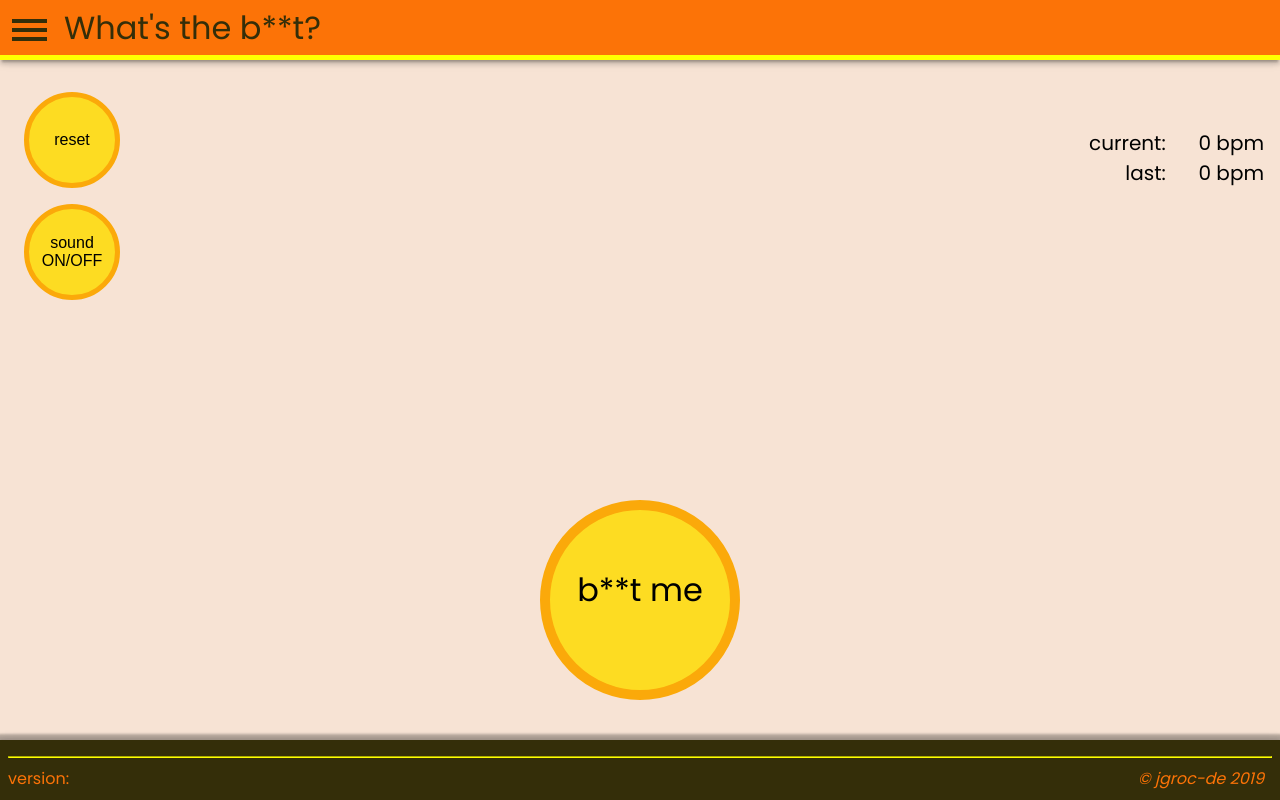
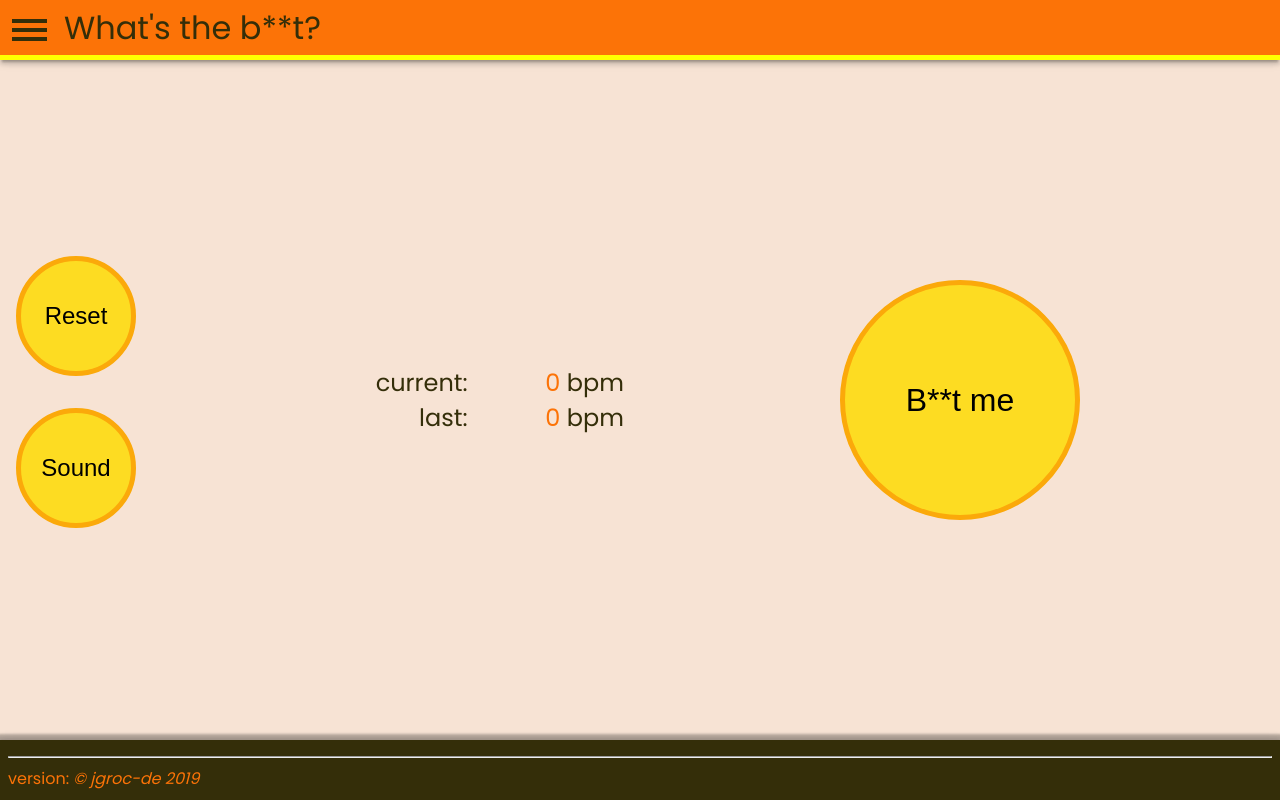
Before and after one commit to jgroc-de/whatsthebeat, a PHP site: page / in a window 1280 px wide. Run offline with PHP 8.4, Linux system fonts and the light colour scheme.

Commit message:
update install

```diff
--- a/CSS/main.css
+++ b/CSS/main.css
@@ -3,58 +3,57 @@
 }
 
 body {
-	font-family: "Poppins";
-	background: #F7E3D4;
+	font-family: 'Poppins';
+	background: #f7e3d4;
+	margin: 0;
+	color: #342e09;
 }
 
-header, footer {
+h6 {
+	margin: 0;
+	font-size: 1em;
+	position: relative;
+}
+
+a {
+	text-decoration: none;
+	color: #342e09;
+}
+
+header,
+footer {
 	height: 60px;
 	width: 100%;
-	color: #342E09;
-	background: #FC7307;
 	position: fixed;
 	left: 0px;
 	padding: 8px 0 0 0;
 }
 
+header,
+main {
+	display: grid;
+}
+
+/* header */
 header {
-	box-shadow:
-	0 4px 5px 0 rgba(0, 0, 0, 0.14),
-	0 2px 9px 1px rgba(0, 0, 0, 0.12),
+	box-shadow: 0 4px 5px 0 rgba(0, 0, 0, 0.14), 0 2px 9px 1px rgba(0, 0, 0, 0.12),
 		0 4px 2px -2px rgba(0, 0, 0, 0.2);
 	top: 0;
+	background: #fc7307;
 	border-bottom: thick solid yellow;
+	grid-template-columns: 64px auto;
 }
 
-.gg-burger {
-	cursor:pointer;
+#burger {
+	cursor: pointer;
 	padding: 6px 0 0 12px;
 }
 
 .gg-bar {
 	width: 35px;
 	height: 4px;
-	background-color: #342E09;
+	background-color: #342e09;
 	margin: 5px 0;
-}
-
-.gg-grid {
-	display: grid;
-}
-
-.gg-header {
-	grid-template-columns: 64px auto;
-}
-
-footer {
-	box-shadow:
-	0 0 5px 4px rgba(0, 0, 0, 0.14),
-	0 1px 9px 2px rgba(0, 0, 0, 0.12),
-	0 -2px 2px 4px rgba(0, 0, 0, 0.2);
-	bottom: 0;
-	padding: 8px 8px;
-	background: #342E09;
-	color: #FC7307;
 }
 
 header h1 {
@@ -64,211 +63,225 @@
 	position: relative;
 	top: -4px;
 }
+/* end header */
 
-h6 {
-	margin: 0;
-	font-size: 1em;
-	position: relative;
+/* navigation slide */
+nav {
+	position: fixed;
+	left: 0;
+	top: 0;
+	z-index: 100;
+}
+
+nav a {
+	padding: 8px;
+	font-size: 1.3em;
+	display: block;
+}
+
+nav a:hover {
+	background-color: #f7e3d4;
+}
+
+nav h2 {
+	font-size: 2em;
+	padding: 32px;
+	border-bottom: thick solid yellow;
 }
 
 .gg-navbar {
-	position:fixed;
-	left:0;
-	top:0;
+	position: fixed;
+	left: 0;
+	top: 0;
 	height: 100vh;
-	background-color: #FC7307;
-	color: #342E09;
-	max-width: 75vw;
-	z-index:100;
+	width: 66vw;
+	background-color: #fc7307;
 }
 
 .gg-modal {
-	position:fixed;
-	left:0;
-	top:0;
-	width: 100vw;
+	position: fixed;
+	left: 66vw;
+	top: 0;
 	height: 100vh;
+	width: 34vw;
 	background: rgba(0, 0, 0, 0.5);
-	z-index:20;
+	cursor: pointer;
+}
+/* end navigation slide */
+
+main {
+	padding: 60px 0;
+	width: 100%;
+	height: 100vh;
+	font-size: 3vh;
 }
 
-.gg-modal:hover {
-	cursor:pointer;
+@media screen and (orientation: portrait) {
+	main {
+		grid-template-rows: 50% 50%;
 	}
 
-.gg-navbar:hover {
-	cursor:default;
+	.gg-2-rows {
+		align-content: space-around;
+	}
 }
 
-.gg-main {
-	padding-top: 60px;
-	width: 100%;
+@media screen and (orientation: landscape) {
+	main {
+		grid-template-columns: 50% 50%;
 	}
 
-.gg-button, .gg-button-small {
-	background-color:#FDDC22;
-	text-align: center;
+	.gg-2-rows {
+		align-content: center;
+		row-gap: 16px;
+	}
 }
 
-.gg-button:hover, .gg-button-small:hover {
-	cursor:pointer;
+footer {
+	box-shadow: 0 0 5px 4px rgba(0, 0, 0, 0.14), 0 1px 9px 2px rgba(0, 0, 0, 0.12),
+		0 -2px 2px 4px rgba(0, 0, 0, 0.2);
+	bottom: 0;
+	padding: 8px 8px;
+	background: #342e09;
+	color: #fc7307;
 }
 
-.gg-button {
-	border: 10px solid #FBA90A;
-	font-size: 4vh;
-	height: 25vh;
-	width: 25vh;
-	border-radius: 25vh;
-	z-index:10;
-  line-height: 20vh;
-  white-space: nowrap;
-}
-
-.gg-button:active {
-	border-color: #FC7307;
-}
-
-.gg-yellow {
+footer.hr {
 	border-color: yellow;
 }
 
-.textButton {
-	text-align: center;
-	position: absolute;
-  top: 50%;
-	transform: translate(-50%, -50%);
+footer a {
+	color: #fc7307;
 }
 
-.gg-button-small {
-	border: thick solid #FBA90A;
-	font-size: 2vh;
-	height: 12vh;
-	width: 12vh;
-	border-radius: 10vh;
-	margin-top: 3vh;
+/* button */
+button {
+	background-color: #fddc22;
+	border: thick solid #fba90a;
+	text-align: center;
+	border-radius: 100%;
 }
 
-.gg-button-small:active {
+button:active {
 	border-color: lightGreen;
-}
-
-.gg-center2 {
-	position: fixed;
-	top: 75vh;
-	left: 50vw;
-	transform: translate(-50%, -50%);
-}
-
-.gg-left, .gg-left2 {
-	position: absolute;
-	left: 16px;
-}
-
-.gg-left2 {
-	top: 14vh;
-}
-
-.gg-center {
-	font-size: 20px;
-	text-align: right;
-	width: 50vw;
-}
-
-.gg-right2 {
-	position: absolute;
-	right: 16px;
-	top: 16vh;
-}
-
-.gg-settings {
-	position: fixed;
-}
-
-.gg-right {
-	position: fixed;
-	right: 16px;
-}
-
-a {
-	text-decoration: none;
-	color: #FC7307;
-}
-
-nav a {
-	color: #342E09;
-	padding: 8px;
-	font-size:1.3em;
-}
-
-nav h2 {
-	font-size:2em;
-	padding: 32px;
-	border-bottom: thick solid yellow;
 }
 
 .gg-on {
 	border-color: lightGreen;
 }
 
-.gg-menu {
-	display: block;
+.gg-button {
+	font-size: 4vh;
+	height: 30vh;
+	width: 30vh;
+	line-height: 20vh;
+	white-space: nowrap;
 }
 
-.gg-menu:hover, .gg-menu:active {
-	background: #F7E3D4;
+.gg-button-small {
+	font-size: 3vh;
+	height: 15vh;
+	width: 15vh;
+}
+/* end button */
+
+/* common */
+.gg-pad {
+	padding: 16px;
 }
 
-.gg-form {
-	max-width: 800px;
-	margin:auto;
+.gg-pad-top {
+	padding-top: 16px;
 }
 
-.gg-input {
-	grid-template-columns: 1fr 3fr 1fr;
-	grid-gap: 15px;
-	height: 50px;
-	text-align: center;
-	line-height: 50px;
+.gg-pad-right {
+	padding-right: 16px;
 }
 
-.gg-range {
-	background-color: lightGrey;
-	grid-template-columns: 40px auto 40px;
+.gg-pad-bot {
+	padding-bottom: 16px;
 }
 
-.gg-range-div {
-	background-color: grey;
-	border-radius: 0px;
-	border-style: solid;
-	height: 50px;
-	text-align: center;
-	line-height: 50px;
-	border-width: 0px 2px 0px 2px;
+.gg-pad-left {
+	padding-left: 16px;
+}
+/* end common */
+
+.gg-left-panel {
+	display: grid;
+	grid-template-columns: 30% 70%;
 }
 
-gg-text-center, label {
-	height: 50px;
-	text-align: center;
-	line-height: 50px;
+.gg-center {
+	position: relative;
+	top: 50%;
+	left: 50%;
+	transform: translate(-50%, -50%);
 }
 
-.gg-range-div:active {
-	background-color: green;
-
+.gg-right {
+	position: relative;
+	top: 50%;
+	text-align: right;
+	transform: translate(0, -50%);
 }
 
-.gg-margin-bottom {
-	margin-bottom: 12px;
+form {
+	max-width: 800px;
+	margin: auto;
+	height: 100%;
 }
 
-.gg-number-width {
-	display: inline-block;
-	width: 40px;
+.gg-2-rows {
+	display: grid;
+	grid-template-rows: 20% 20%;
 }
 
-#F7E3D4
-#FC7307
-#FBA90A
-#FDDC22
-#342E09
+.gg-3-rows {
+	display: grid;
+	grid-template-rows: 20% 20% 20%;
+	align-content: center;
+	grid-row-gap: 16px;
+}
+
+.gg-4-rows {
+	display: grid;
+	grid-template-rows: 20% 20% 20% 20%;
+	align-content: center;
+	grid-row-gap: 16px;
+}
+
+.gg-3-cols {
+	display: grid;
+	grid-template-columns: 20% 60% 20%;
+	grid-gap: 8px;
+	height: 30px;
+	text-align: center;
+	line-height: 30px;
+}
+
+input,
+select,
+.gg-range-div {
+	background-color: #fddc22;
+	border: 2px solid #342e09;
+	cursor: pointer;
+}
+
+button {
+	cursor: pointer;
+}
+
+.gg-number {
+	display: inline-block;
+	width: 20%;
+	color: #fc7307;
+}
+
+.test {
+	color: #f7e3d4;
+	color: #fc7307;
+	color: #fba90a;
+	color: #fddc22;
+	color: #342e09;
+}
--- a/index.html
+++ b/index.html
@@ -19,77 +19,75 @@
 	<link rel="apple-touch-icon" href="/ICONS/icon-152x152.png">
 	<meta name="description" content="Take the beat of any music">
 	<meta name="theme-color" content="#2F3BA2" />
-	<style>
-
-	</style>
-
 </head>
 
 <body>
 
-	<header class="gg-grid gg-header">
-		<div class="gg-burger" id="burger">
+	<header>
+		<div id="burger">
 			<div class="gg-bar"></div>
 			<div class="gg-bar"></div>
 			<div class="gg-bar"></div>
 		</div>
-		<div class="">
+		<div>
 			<h1>What's the b**t?</h1>
 		</div>
 	</header>
 
-	<nav class="gg-modal" hidden>
+	<nav hidden>
 		<div class="gg-navbar">
 			<h2><b>What's The B**t?</b></h2>
-			<a class="gg-menu" href="/#">What's the beat</a>
-			<a class="gg-menu" href="/#metronome">Metronome</a>
-			<a class="gg-menu" href="/#tuner">Tuner</a>
-			<a class="gg-menu" href="/#about">About</a>
+			<a href="/#">What's the beat</a>
+			<a href="/#metronome">Metronome</a>
+			<a href="/#tuner">Tuner</a>
+			<a href="/#about">About</a>
 		</div>
 		<div class="gg-modal"></div>
 	</nav>
 
-	<main class="gg-main">
+	<main>
 	</main>
 
 	<footer>
-		<hr class="gg-yellow">
-		<span class="gg-version">version: <span id="version"></span></span>
-		<a href="https://jgroc-de.github.io/" class="gg-right">
-			<em class="">© jgroc-de 2019</em>
+		<hr>
+		<span>version: <span id="version"></span></span>
+		<a href="https://jgroc-de.github.io/" class="gg-pad-right">
+			<em>© jgroc-de 2019</em>
 		</a>
 	</footer>
 
 	<template id="wtb">
-		<div id="settings" class="gg-settings">
-			<button id="reset" class="gg-button-small gg-left">
-				<span class="textButton">reset</span>
-			</button>
-			<button id="sound" class="gg-button-small gg-left2">
-				<span class="textButton">sound ON/OFF</span>
-			</button>
+		<div class="gg-left-panel">
+			<div id="settings" class="gg-pad-left gg-2-rows">
+				<button id="reset" class="gg-button-small">Reset</button>
+				<button id="sound" class="gg-button-small">Sound</button>
 			</div>
-		<div class="gg-settings gg-right2">
-			<div id="beat" class="gg-center" aria-label="Tap">
+			<div class="gg-pad-right">
+				<div class="gg-right">
+					<div id="beat" class="" aria-label="Tap">
 						<span>current:</span>
-				<div class="gg-number-width">0</div>
+						<div class="gg-number">0</div>
 						bpm
 					</div>
-			<div id="lastBeat" class="gg-center" aria-label="Tap">
+					<div id="lastBeat" class="" aria-label="Tap">
 						<span>last:</span>
-				<div class="gg-number-width">0</div>
+						<div class="gg-number">0</div>
 						bpm
 					</div>
 				</div>
-		<div id="tap" class="gg-button gg-center2" aria-label="Tap">
-			b**t me
+			</div>
+		</div>
+		<div>
+			<button id="tap" class="gg-button gg-center" aria-label="Tap">B**t me</button>
 		</div>
 	</template>
-	<template id="metronome" class="gg-left">
-		<form class="gg-form">
-			<div class="gg-grid gg-input gg-margin-bottom">
-				<label for="note">note</label>
-				<div class="gg-grid gg-range">
+
+	<template id="metronome">
+		<div>
+			<form class="gg-4-rows gg-pad">
+				<div class="gg-3-cols ">
+					<label for="note">Note</label>
+					<div class="gg-3-cols">
 						<div class="gg-range-div">-</div>
 						<select name="note" id="note">
 							<option>A</option>
@@ -108,34 +106,43 @@
 						<div class="gg-range-div">+</div>
 					</div>
 				</div>
-			<div class="gg-grid gg-input">
-				<label for=octave>octave</label>
-				<div class="gg-range gg-grid">
+				<div class="gg-3-cols">
+					<label for=octave>Octave</label>
+					<div class="gg-3-cols">
 						<div class="gg-range-div">-</div>
-					<input type=range name=octave id=octave min=0 max=7 value=3></input>
+						<input type="range" name="octave" id="octave" min=0 max=7 value=3></input>
 						<div class="gg-range-div">+</div>
 					</div>
-				<label for="pitch">pitch (Hz)</label>
-				<div class="gg-range gg-grid">
+				</div>
+				<div class="gg-3-cols">
+					<label for="pitch">Pitch (Hz)</label>
+					<div class="gg-3-cols">
 						<div class="gg-range-div">-</div>
 						<input type="range" name="pitch" id="pitch" min="350" max="500" value="442"></input>
 						<div class="gg-range-div">+</div>
 					</div>
-				<label for="tempo">tempo (BPM)</label>
-				<div class="gg-range gg-grid">
+				</div>
+				<div class="gg-3-cols">
+					<label for="tempo">Tempo (BPM)</label>
+					<div class="gg-3-cols">
 						<div class="gg-range-div">-</div>
 						<input type="range" name="range" id="tempo" min="1" max="480" value="60"></input>
 						<div class="gg-range-div">+</div>
 					</div>
 				</div>
 			</form>
-		<div class="gg-button gg-center2" id="startTempo">start/stop</div>
+		</div>
+		<div>
+			<button id="startTempo" class="gg-button gg-center" aria-label="startTempo">ON/OFF</button>
+		</div>
 	</template>
+
 	<template id="tuner">
-		<form class="gg-form">
-			<div class="gg-grid gg-input gg-margin-bottom">
-				<label for="note">note</label>
-				<div class="gg-grid gg-range">
+		<div>
+			<form class="gg-3-rows gg-pad">
+				<div class="gg-3-cols">
+					<label for="note">Note</label>
+					<div class="gg-3-cols">
 						<div class="gg-range-div">-</div>
 						<select name="note" id="note">
 							<option>A</option>
@@ -154,32 +161,37 @@
 						<div class="gg-range-div">+</div>
 					</div>
 				</div>
-			<div class="gg-grid gg-input">
-				<label for=octave>octave</label>
-				<div class="gg-range gg-grid">
+				<div class="gg-3-cols">
+					<label for=octave>Octave</label>
+					<div class="gg-3-cols">
 						<div class="gg-range-div">-</div>
-					<input type=range name=octave id=octave min=0 max=7 value=3></input>
+						<input type="range" name="octave" id="octave" min=0 max=7 value=3></input>
 						<div class="gg-range-div">+</div>
 					</div>
-				<label for="pitch">pitch (Hz)</label>
-				<div class="gg-range gg-grid">
+				</div>
+				<div class="gg-3-cols">
+					<label for="pitch">Pitch (Hz)</label>
+					<div class="gg-3-cols">
 						<div class="gg-range-div">-</div>
 						<input type="range" name="pitch" id="pitch" min="350" max="500" value="442"></input>
 						<div class="gg-range-div">+</div>
 					</div>
 				</div>
 			</form>
-		<div class="gg-button gg-center2" id="startTuner">start/stop</div>
+		</div>
+		<div>
+			<button id="startTuner" class="gg-button gg-center" aria-label="start">ON/OFF</button>
+		</div>
 	</template>
+
 	<template id="about">
-		<div>
+		<div class="gg-pad">
 			<span>
 				Welcome on this webApp!<br>
 				<br>You can find here some very basic music tools as something to give you the current beat you are
 				tapping, a metronome and a sound emitter to help you to tune you instrument.
-				<br>If ever you would like to discuss about this work, click contact me on my github account (link in
-				the footer).
-				<br><br>Enjoy!
+				<br>If ever you would like to discuss about this work, click <a
+					href="https://jgroc-de.github.io/">here</a><br><br>Enjoy!
 			</span>
 		</div>
 	</template>
--- a/service-worker.js
+++ b/service-worker.js
@@ -1,7 +1,7 @@
 'use strict'
 
 // Update cache names any time any of the cached files change.
-const VERSION = '0.5.2'
+const VERSION = '0.6.1'
 const CACHE_NAME = 'static-cache-v' + VERSION
 
 // Add list of files to cache here.
```
Also changed, not shown: .htaccess (deleted). Lines whose indentation alone changed are shown as unchanged.
